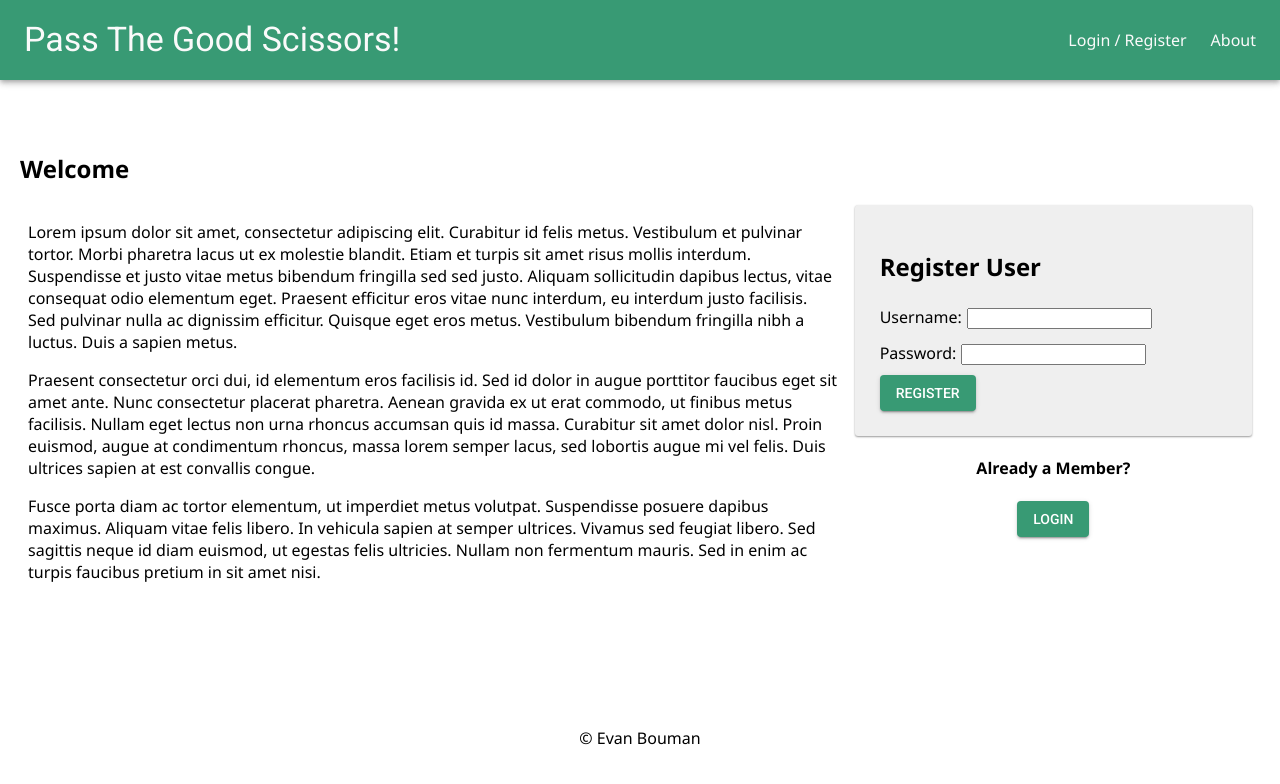
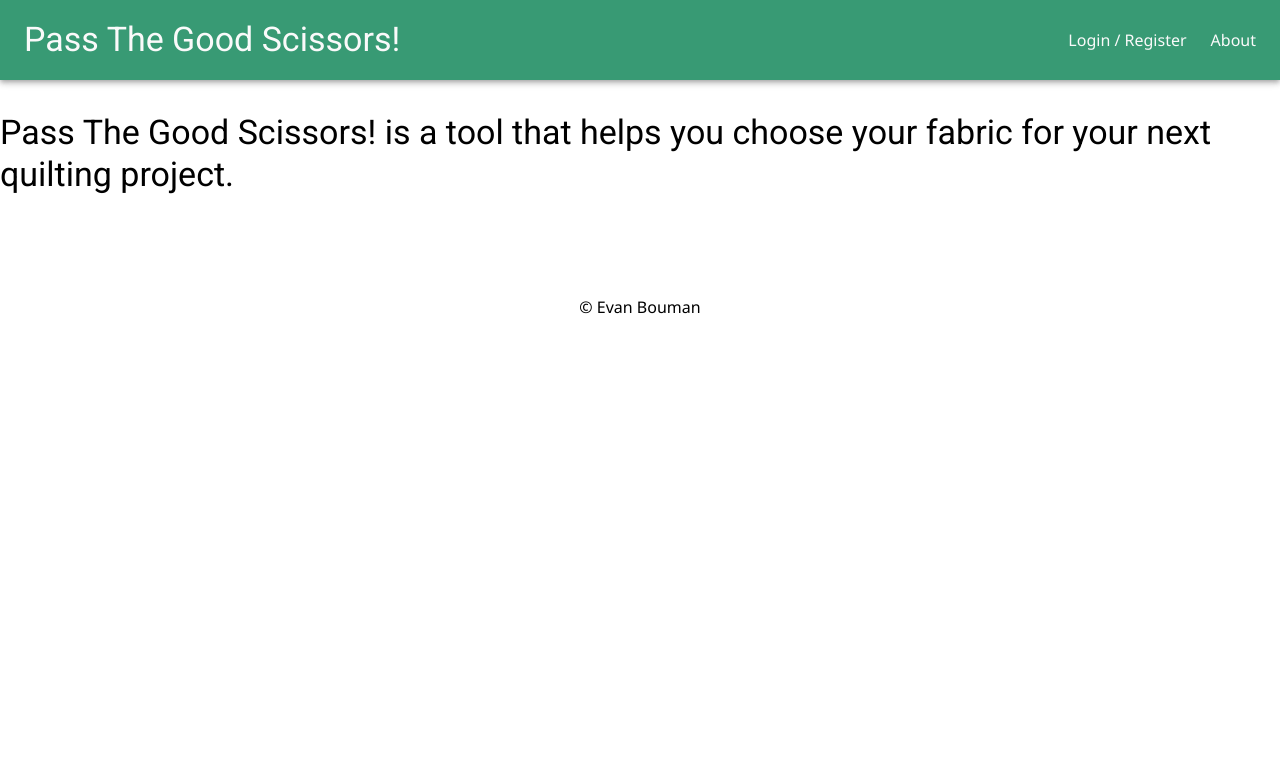
Before and after one commit to ebouman123/Pass-The-Good-Scissors, a React (Vite) app: page /edit#/landing in a window 1280 px wide. Shown: the top 784 px of the page. Built offline with nearby package versions, Linux system fonts and the light colour scheme; no server answers.

Commit message:
Started working on landing page

```diff
--- a/src/components/LandingPage/LandingPage.jsx
+++ b/src/components/LandingPage/LandingPage.jsx
@@ -1,69 +1,31 @@
-import React, { useState } from 'react';
-import { useHistory } from 'react-router-dom';
-import './LandingPage.css';
-import { Button } from '@mui/material';
+import React, { useState } from "react";
+import { useHistory } from "react-router-dom";
+import "./LandingPage.css";
+import { Button } from "@mui/material";
+import Box from "@mui/material/Box";
+import Typography from "@mui/material/Typography";
+import { Divider } from "@mui/material";
 
 // CUSTOM COMPONENTS
-import RegisterForm from '../RegisterForm/RegisterForm';
+import RegisterForm from "../RegisterForm/RegisterForm";
 
 function LandingPage() {
-  const [heading, setHeading] = useState('Welcome');
+  const [heading, setHeading] = useState("Welcome");
   const history = useHistory();
 
   const onLogin = (event) => {
-    history.push('/login');
+    history.push("/login");
   };
 
   return (
-    <div className="container">
-      <h2>{heading}</h2>
-
-      <div className="grid">
-        <div className="grid-col grid-col_8">
-          <p>
-            Lorem ipsum dolor sit amet, consectetur adipiscing elit. Curabitur
-            id felis metus. Vestibulum et pulvinar tortor. Morbi pharetra lacus
-            ut ex molestie blandit. Etiam et turpis sit amet risus mollis
-            interdum. Suspendisse et justo vitae metus bibendum fringilla sed
-            sed justo. Aliquam sollicitudin dapibus lectus, vitae consequat odio
-            elementum eget. Praesent efficitur eros vitae nunc interdum, eu
-            interdum justo facilisis. Sed pulvinar nulla ac dignissim efficitur.
-            Quisque eget eros metus. Vestibulum bibendum fringilla nibh a
-            luctus. Duis a sapien metus.
-          </p>
-
-          <p>
-            Praesent consectetur orci dui, id elementum eros facilisis id. Sed
-            id dolor in augue porttitor faucibus eget sit amet ante. Nunc
-            consectetur placerat pharetra. Aenean gravida ex ut erat commodo, ut
-            finibus metus facilisis. Nullam eget lectus non urna rhoncus
-            accumsan quis id massa. Curabitur sit amet dolor nisl. Proin
-            euismod, augue at condimentum rhoncus, massa lorem semper lacus, sed
-            lobortis augue mi vel felis. Duis ultrices sapien at est convallis
-            congue.
-          </p>
-
-          <p>
-            Fusce porta diam ac tortor elementum, ut imperdiet metus volutpat.
-            Suspendisse posuere dapibus maximus. Aliquam vitae felis libero. In
-            vehicula sapien at semper ultrices. Vivamus sed feugiat libero. Sed
-            sagittis neque id diam euismod, ut egestas felis ultricies. Nullam
-            non fermentum mauris. Sed in enim ac turpis faucibus pretium in sit
-            amet nisi.
-          </p>
-        </div>
-        <div className="grid-col grid-col_4">
-          <RegisterForm />
-
-          <center>
-            <h4>Already a Member?</h4>
-            <Button className="btn btn_sizeSm" variant='contained' onClick={onLogin}>
-              Login
-            </Button>
-          </center>
-        </div>
-      </div>
-    </div>
+    <Box>
+      <Box>
+        <Typography variant="h4">
+          Pass The Good Scissors! is a tool that helps you choose your fabric
+          for your next quilting project.
+        </Typography>
+      </Box>
+    </Box>
   );
 }
 
```
Also changed, not shown: 1 other file (tests, documents, lock files or other folders).
